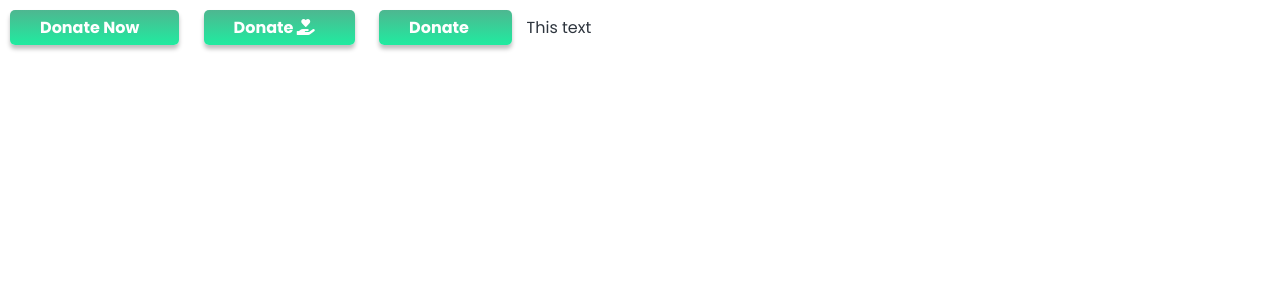
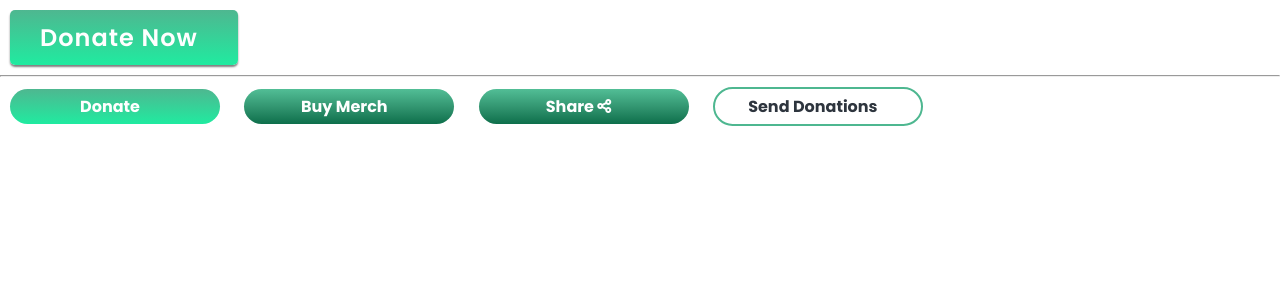
Before and after one commit to SDilhara19/Give4Good_UI, a PHP site: page /components.html in a window 1280 px wide. Shown: the top 300 px of the page. Run offline with PHP 8.4, Linux system fonts and the light colour scheme.

Commit message:
landing page first commit

```diff
--- a/components.html
+++ b/components.html
@@ -16,17 +16,25 @@
 
 <body>
 
+    <button class="highlighted-button">Donate Now</button>
 
-    <button class="highlighted_button">Donate Now</button>
-    <button class="main-button highlighted_button">
+    <hr>
+
+    <button class="main-color-button">
         Donate
-        <i class="fa-solid fa-hand-holding-heart"></i>
     </button>
-    <button class="main-button highlighted_button">
-        Donate
-        <i class="fa-solid fa-hand-holding-hand"></i>
+
+    <button class="main-dark-button">
+        Buy Merch
     </button>
-    This text
+    <button class="main-dark-button">
+        Share
+        <i class="fa-solid fa-share-nodes"></i>
+    </button>
+
+    <button class="main-white-button">
+        Send Donations
+    </button>
+
 </body>
-
 </html>
--- /dev/null
+++ b/public/styles/components/header-styles.css
@@ -0,0 +1,108 @@
+*,
+*:before,
+*:after {
+  -moz-box-sizing: border-box;
+  -webkit-box-sizing: border-box;
+
+}
+
+*{
+  /* colous */
+  --primary-color: #4EB790;
+  --secondary-color: #CFF5E7;
+  --dark-green: #0E6F4B;
+  --black-sub: #2E353E;
+  --white-color: #FFFFFF;
+  --red-color: #FC0606;
+  --grey-color: #6E7175;
+  --yellow-color: #D09705;
+  --light-gradient: linear-gradient(180deg, #4EB790 0%, #20EBA0 100%);
+ --dark-gradient: linear-gradient(180deg, #52BE96 0%, #31946F 53.12%, #0E6F4B 100%);
+
+  /* text colors */
+  --text-color: #2E353E;
+
+  --large-font-size: 1.75rem;
+  --small-font-size: .813rem;
+
+
+}
+
+
+/* header css beginning */
+
+.nav-container{
+  position: fixed;
+  background-color: white;
+  height: 70px;
+  display: flex;
+  align-items: center;
+  justify-content: space-around;
+  width: 100%;
+  top: 0;
+  left: 0;
+   box-shadow: 0px 4px 4px rgba(0, 0, 0, 0.25);
+}
+
+/* .nav-logo{
+  width: 10px;
+} */
+
+.nav-logo img{
+  height: 65px;
+}
+ .search-bar{
+
+
+ }
+
+ .nav-links{
+  display: flex;
+  align-items: center;
+  justify-content: space-between;
+ }
+ .nav-links a{
+  margin: 10px;
+  color: var(--black-sub);
+ }
+
+ .nav-links a:hover{
+  margin: 10px;
+  color: var(--dark-green);
+ }
+
+ .user-row{
+  display: flex;
+  align-items: center;
+  justify-content: space-between;
+  overflow: hidden;
+  width: 220px;
+  border: 2px solid black;
+  border-left: 3px solid var(--primary-color);
+  border-top: none;
+  border-right: none;
+  border-bottom: none;
+ }
+
+ .star{
+  border: 3px solid gold;
+  border-radius: 50%;
+  margin-left: 15px;
+  padding-bottom: 3px;
+  color: var(--red-color);
+  overflow: hidden;
+ }
+
+ .user-row button{
+  background: var(--secondary-color);
+  border: none;
+  padding: 5px 20px 5px 20px;
+  border-radius: 20px;
+  color: var(--black-sub);
+  box-shadow: 0px px 2px rgba(0, 0, 0, 0.5);
+ }
+
+ .user-row button img{
+  border: 2px solid black;
+  border-radius:100%;
+ }
--- a/public/styles/styles.css
+++ b/public/styles/styles.css
@@ -1,10 +1,12 @@
 /* @import url('components/form-styles.css');
-@import url('components/login-styles.css');
-@import url('components/header-styles.css'); */
+@import url('components/login-styles.css');*/
+@import url('components/header-styles.css');
 
 
 * {
   box-sizing: border-box;
+  -moz-box-sizing: border-box;
+  -webkit-box-sizing: border-box;
   margin: 0px;
   padding: 0;
   font-family: "Poppins", sans-serif;
@@ -13,19 +15,17 @@
   /* colous */
   --primary-color: #4EB790;
   --secondary-color: #CFF5E7;
+  --dark-green: #0E6F4B;
   --black-sub: #2E353E;
   --white-color: #FFFFFF;
   --red-color: #FC0606;
   --grey-color: #6E7175;
   --yellow-color: #D09705;
   --light-gradient: linear-gradient(180deg, #4EB790 0%, #20EBA0 100%);
-  /* --dark-gradient:  */
+ --dark-gradient: linear-gradient(180deg, #52BE96 0%, #31946F 53.12%, #0E6F4B 100%);
 
   /* text colors */
   --text-color: #2E353E;
-
-  --large-font-size: 1.75rem;
-  --small-font-size: .813rem;
 
 
 }
@@ -33,6 +33,8 @@
 *:before,
 *:after {
   box-sizing: inherit;
+  -moz-box-sizing: border-box;
+  -webkit-box-sizing: border-box;
 }
 
 body {
@@ -41,31 +43,118 @@ body {
   font-style: normal;
 }
 
-.highlighted_button {
-  font: var(--large-font-size);
-  font-weight: 700;
-  background: var(--light-gradient);
-  font-family: "Poppins", sans-serif;
-  border: none;
-  color: var(--white-color);
-  box-shadow: 0px 4px 4px rgba(0, 0, 0, 0.25);
-  border-radius: 5px;
-  padding: 5px 40px 5px 30px;
-  margin: 10px;
+main{
+  margin-top: 90px;
 }
 
-.highlighted_button2 {
-  font: var(--large-font-size);
-  font-weight: 700;
-  font-family: 'Karla', sans-serif;
+li,
+a,
+button {
+  text-decoration: none;
+  list-style: none;
+}
+
+.main-color-button{
   background: var(--light-gradient);
   border: none;
   color: var(--white-color);
-  box-shadow: 0px 4px 4px rgba(0, 0, 0, 0.25);
+}
+
+.main-dark-button{
+  background: var(--dark-gradient);
+  border: none;
+  color: var(--white-color);
+}
+
+.main-white-button{
+  background: var(--white-color);
+  border: 2px solid var(--primary-color);
+  color: var(--black-sub);
+}
+
+.main-color-button, .main-dark-button, .main-white-button{
+  font: var(--large-font-size);
+  font-weight: 700;
+  border-radius: 100px;
+  padding: 5px 40px 5px 30px;
+  /* box-shadow: 0px 2px 2px rgba(0, 0, 0, 0.25); */
+  margin: 10px;
+  width: 210px;
+}
+
+.home-box
+{
+  background-color: var(--secondary-color);
+  height: 40vh;
+  display: flex;
+  justify-content: center;
+  position: relative;
+  align-items: center;
+  top: 30px;
+}
+
+
+.left-home-box{
+  flex-grow: 1;
+  height: auto;
+  padding: 5% 5% 5% 8%;
+  /* position: absolute; */
+
+}
+
+
+.xlarge-text{
+  font-weight: 800;
+  font-size: 8vh;
+  text-align: justify;
+  letter-spacing: 0.1rem;
+}
+.large-text{
+  font-weight: 800;
+  font-size: 5vh;
+}
+.medium-text{
+  font-weight: 800;
+  padding-left: 12%;
+  font-size: 4vh;
+}
+
+.highlighted-button {
+  font: var(--large-font-size);
+  font-weight: 600;
+  font-size: 1.5rem;
+  background: var(--light-gradient);
+  border: none;
+  color: var(--white-color);
+  box-shadow: 0px 2px 2px rgba(0, 0, 0, 0.5);
   border-radius: 5px;
-  padding: 5px 40px 5px 30px;
+  padding: 10px 40px 10px 30px;
   margin: 10px;
+  letter-spacing: 1px;
+
 }
+
+.home-box .highlighted-button{
+  position: relative;
+  left: 30%;
+}
+
+
+
+.right-home-box {
+  flex-grow: 1;
+
+}
+
+.right-home-box img{
+  border-radius: 50%;
+  height: 50vh;
+  border: 5px solid var(--white-color)
+
+}
+
+
+
 
 
 /*
```
Also changed, not shown: index.html (+52 -2 lines), public/Assets/images/child.jpg (added), public/Assets/images/login-image.png (added), public/Assets/images/profile.jpeg (added).
